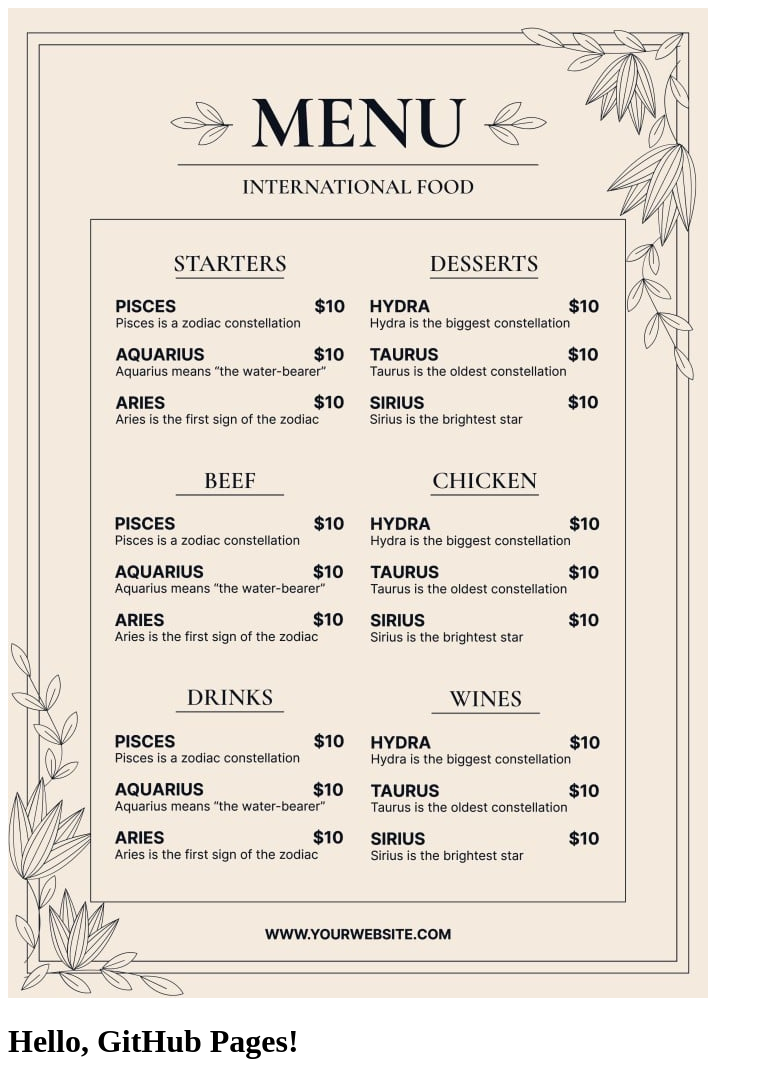
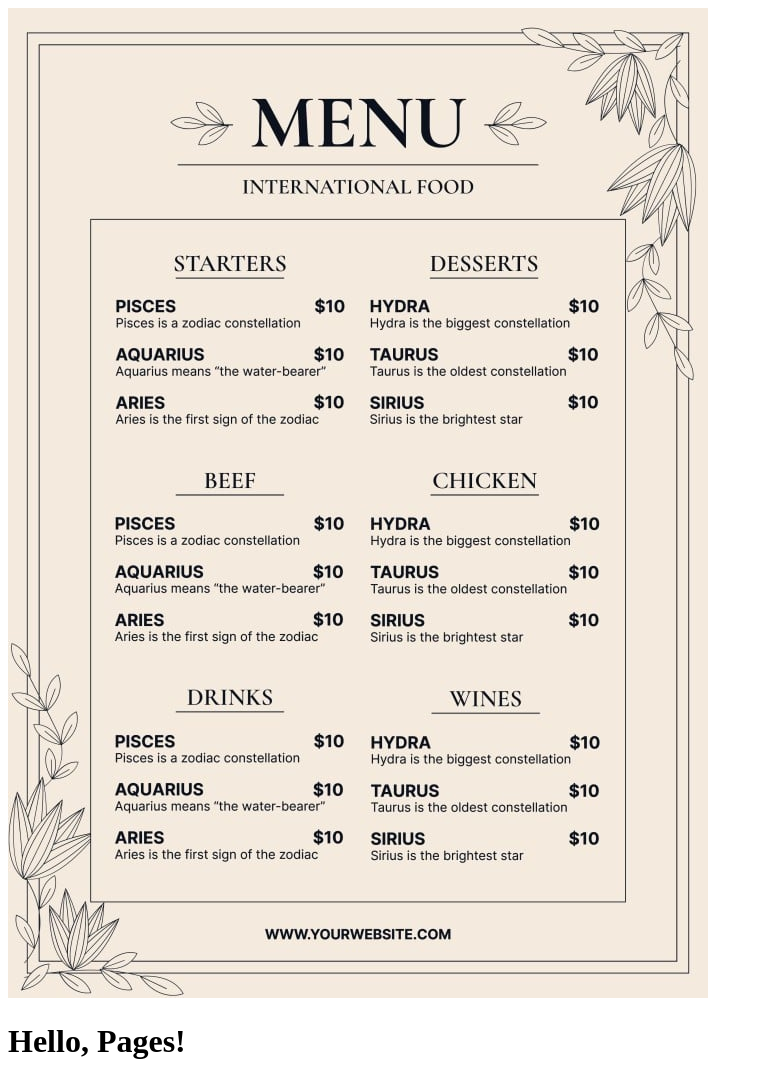
Before and after one commit to suhail-ak/Test_Menue, a plain HTML site: page index.html in a window 1280 px wide. Shown: the whole page, without its empty margins (0-763 px from the left). Drawn offline with Linux system fonts and the light colour scheme.

Commit message:
Update index.html

```diff
--- a/index.html
+++ b/index.html
@@ -8,6 +8,6 @@
 <body>
     <img src="test.jpeg" alt="alternative-text">
 
-    <h1>Hello, GitHub Pages!</h1>
+    <h1>Hello,  Pages!</h1>
 </body>
 </html>
```
